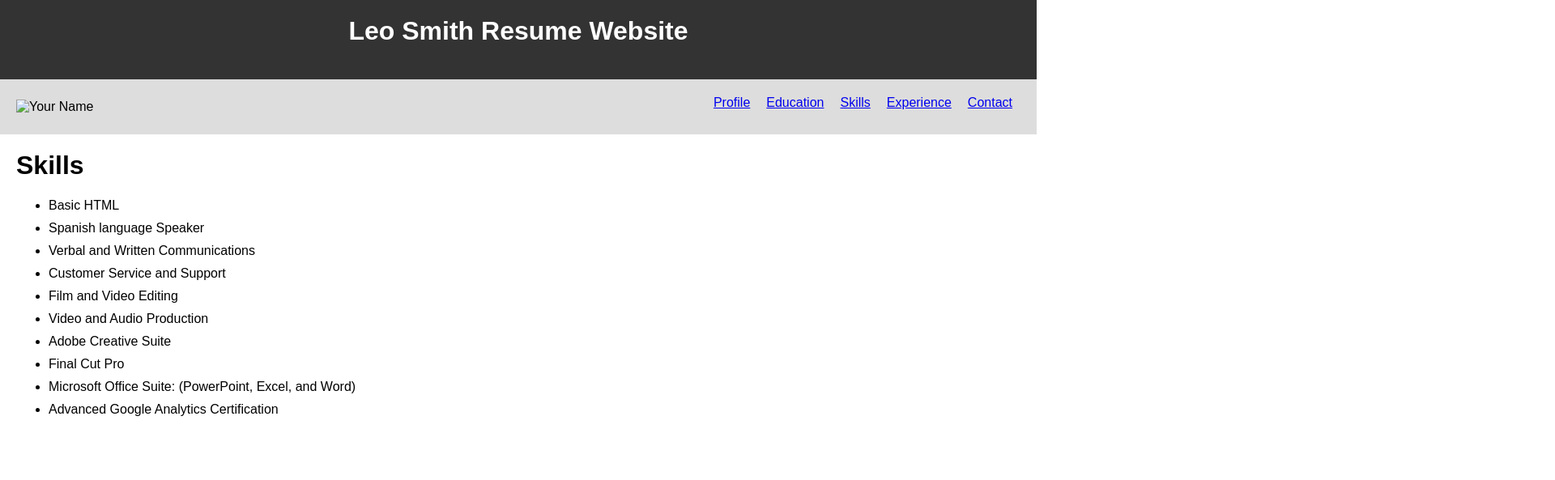
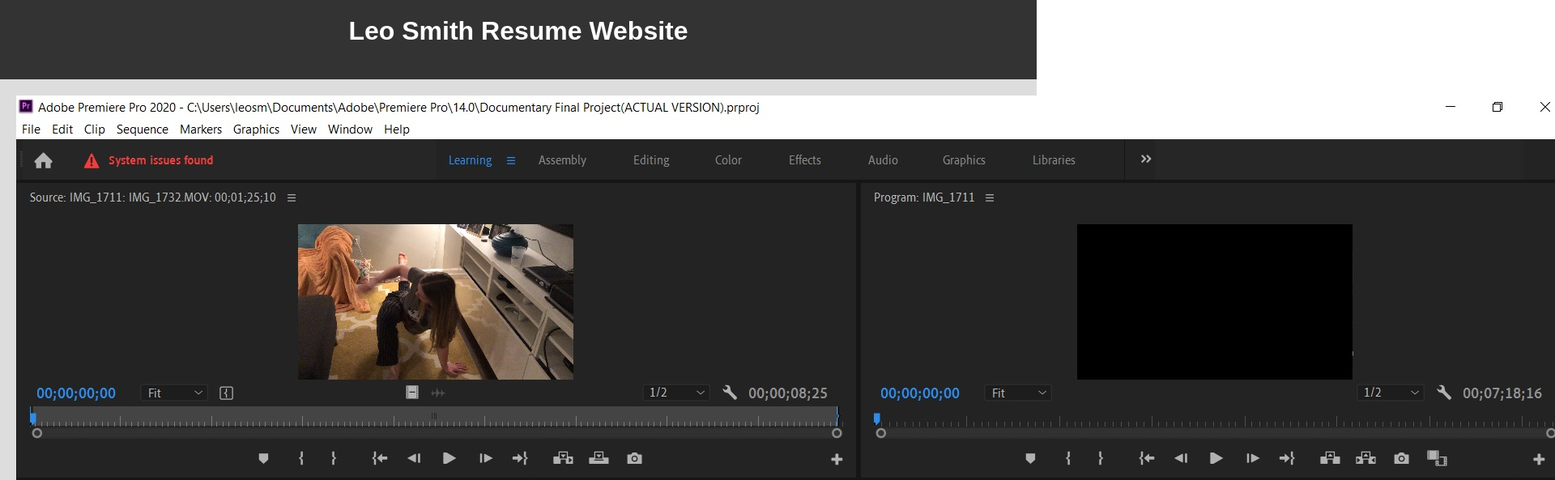
Before and after one commit to leomacaulaysmith/leomacaulaysmith.github.io, a plain HTML site: page skills.html in a window 1280 px wide. Shown: the top 593 px of the page at 81% size, 1920 px wide, since content can reach past the window. Drawn offline with Linux system fonts and the light colour scheme.

Commit message:
Update skills.html

```diff
--- a/skills.html
+++ b/skills.html
@@ -70,7 +70,7 @@
       <h1>Leo Smith Resume Website</h1>
     </header>
     <nav>
-      <img src="your-image.jpg" alt="Your Name">
+      <img src="new.folder/FinalProjectScreenshot.jpg" alt="Screenshot of a final project I did in which I edited footage">
       <ul>
         <li><a href="profile.html">Profile</a></li>
         <li><a href="education.html">Education</a></li>
```
